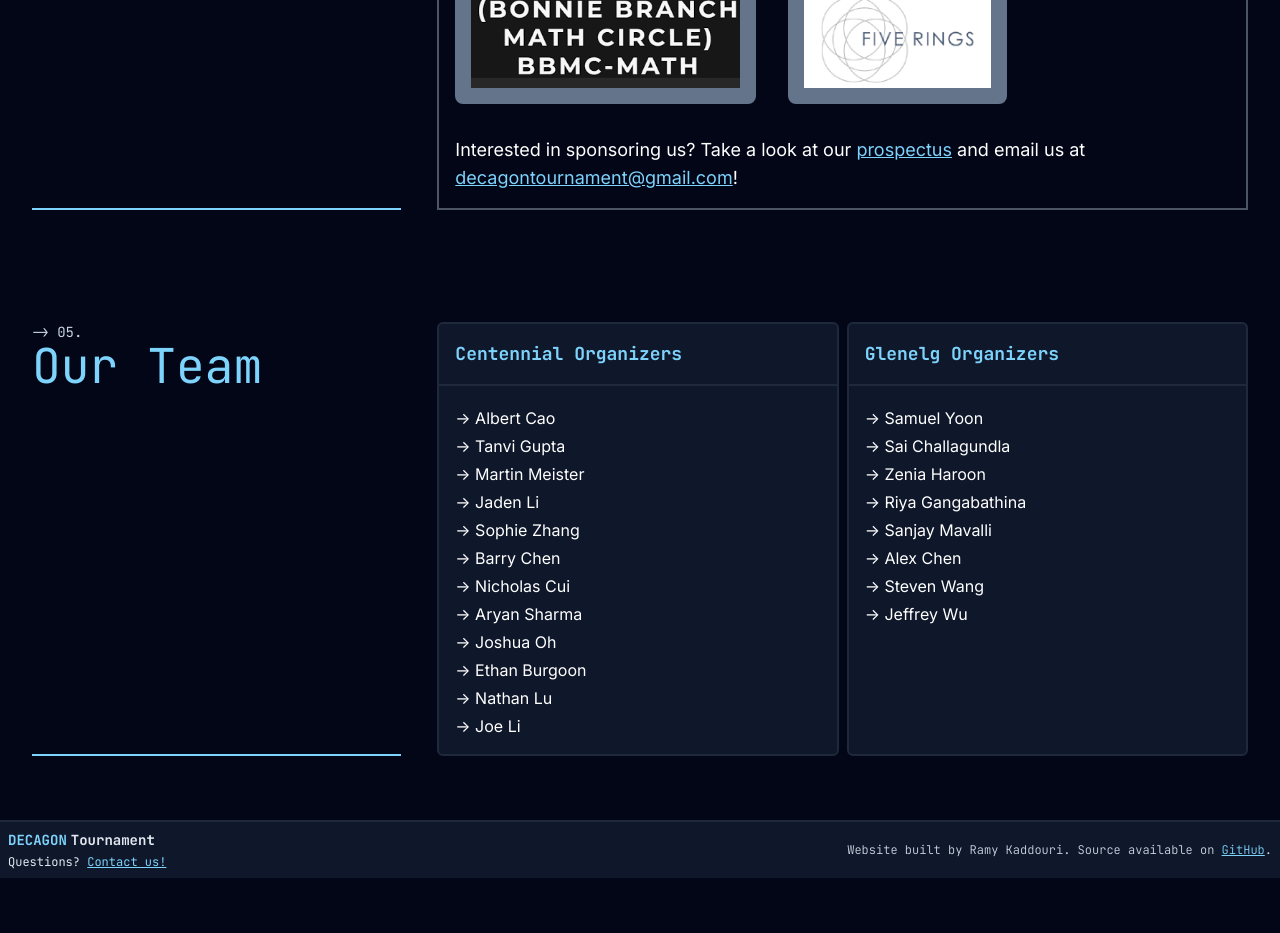
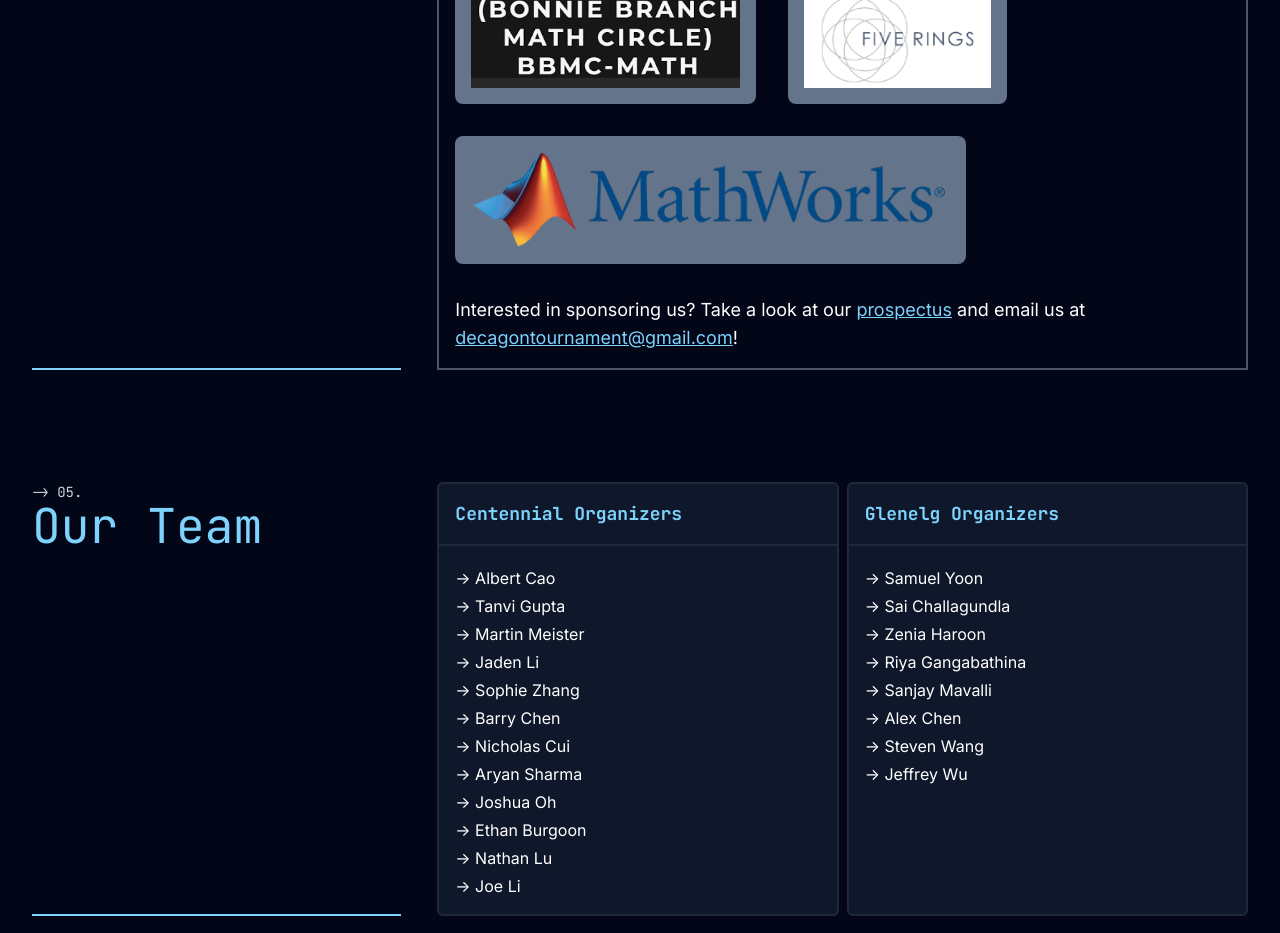
Before and after one commit to DECAGON-Tournament/decagon-site, a Next.js app: page / in a window 1280 px wide. Shown: the part 3140-4073 px from the top of the page. Before the commit the page ends 4018 px from the top, so only its background shows below. Built offline with nearby package versions, Linux system fonts and the light colour scheme.

Commit message:
added mathworks

```diff
--- a/src/app/components/sponsors.tsx
+++ b/src/app/components/sponsors.tsx
@@ -31,6 +31,9 @@
           <a href="https://www.fiverings.com/" className="bg-slate-500 rounded-lg p-4" target='_blank'>
             <img src="sponsors/fiverings.png" className='h-24' alt="Five Rings Logo" />
           </a>
+          <a href="https://www.mathworks.com/" className="bg-slate-500 rounded-lg p-4" target='_blank'>
+            <img src="sponsors/mathworks.png" className='h-24' alt="Mathworks Logo" />
+          </a>
           <p className="text-lg">
             Interested in sponsoring us? Take a look at our <a className="link text-sky-50" href="prospectus.pdf" download="decagon_prospectus" target="_blank" rel="noopener noreferrer">prospectus</a> and email us at <a className="link text-sky-50" href="mailto:decagontournament@gmail.com" target="_blank" rel="noopener noreferrer">decagontournament@gmail.com</a>!
           </p>
```
Also changed, not shown: public/sponsors/mathworks.png (added).
